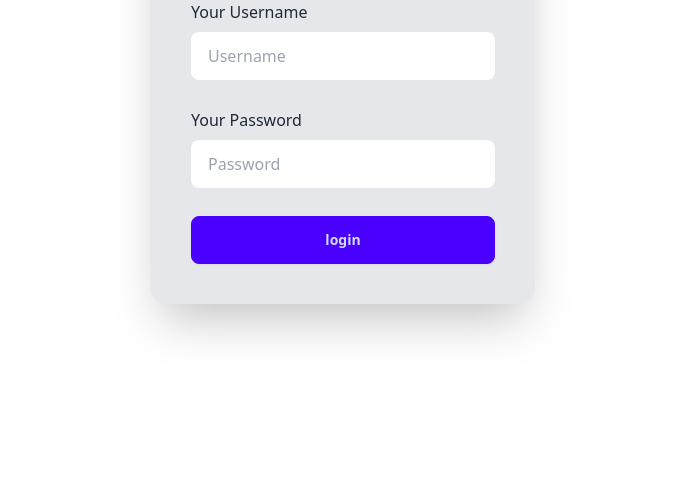
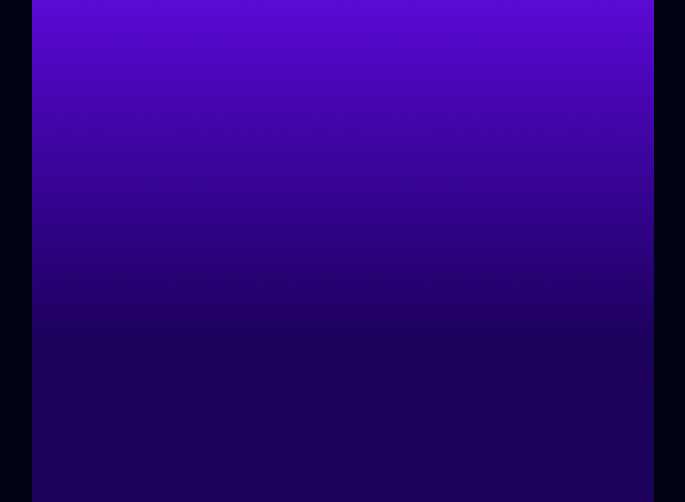
Before and after one commit to Newajdev/alphabet-clash, a plain HTML site: page index.html in a window 1280 px wide. Shown: the part 298-800 px from the top of the page, without its empty margins (297-982 px from the left). Drawn offline with nearby package versions, Linux system fonts and the light colour scheme.

Commit message:
backgound created

```diff
--- a/index.html
+++ b/index.html
@@ -17,24 +17,8 @@
 
 <body>
   <header></header>
-  <main class="bg-[url('./banner-images.png')]">
-    <div class="flex justify-center items-center h-screen">
-      <div class="rounded-2xl bg-gray-200 w-96 max-w-sm shrink-0 shadow-2xl">
-        <div class="p-10 gap-5 flex flex-col ">
-          <span class="text-4xl font-bold">Login</span>
-          <div class="Email">
-            <p>Your Username </p>
-            <input type="input" class="input validator w-full my-2" required placeholder="Username" pattern="[A-Za-z][A-Za-z0-9\-]*"
-              minlength="3" maxlength="30" title="Only letters, numbers or dash" />
-          </div>
-          <div class="password">
-            <p class="">Your Password</p>
-            <input type="password" class="input validator w-full my-2" required placeholder="Password" minlength="8"
-              pattern="(?=.*\d)(?=.*[a-z])(?=.*[A-Z]).{8,}"
-              title="Must be more than 8 characters, including number, lowercase letter, uppercase letter" />
-          </div>
-          <button onclick="window.location.href='admin.html'" class="btn btn-soft btn-primary">login</button>
-        </div>
+  <main class="min-h-screen bg-[#010313] bg-[url(images/background.png)] bg-no-repeat bg-center">
+
       </div>
     </div>
   </main>
```
Also changed, not shown: images/background.png (added), images/play.png (added).
